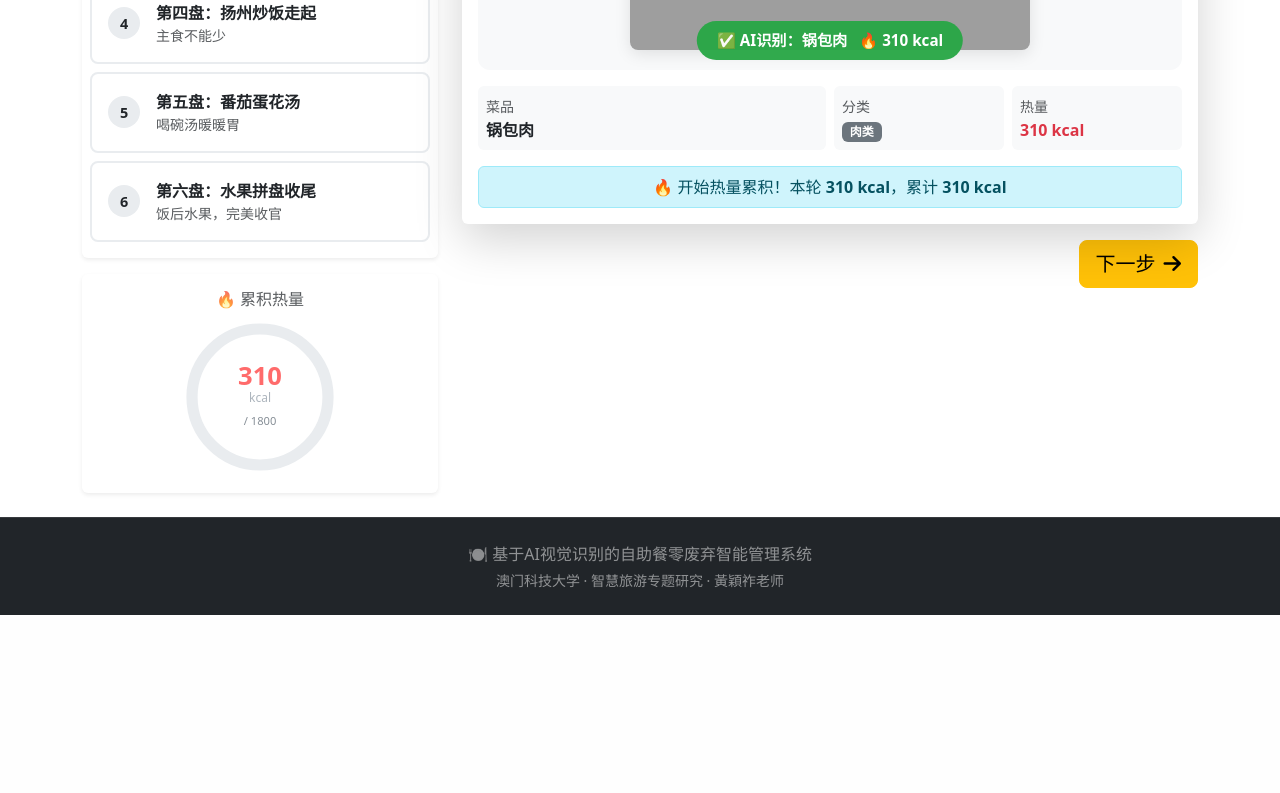
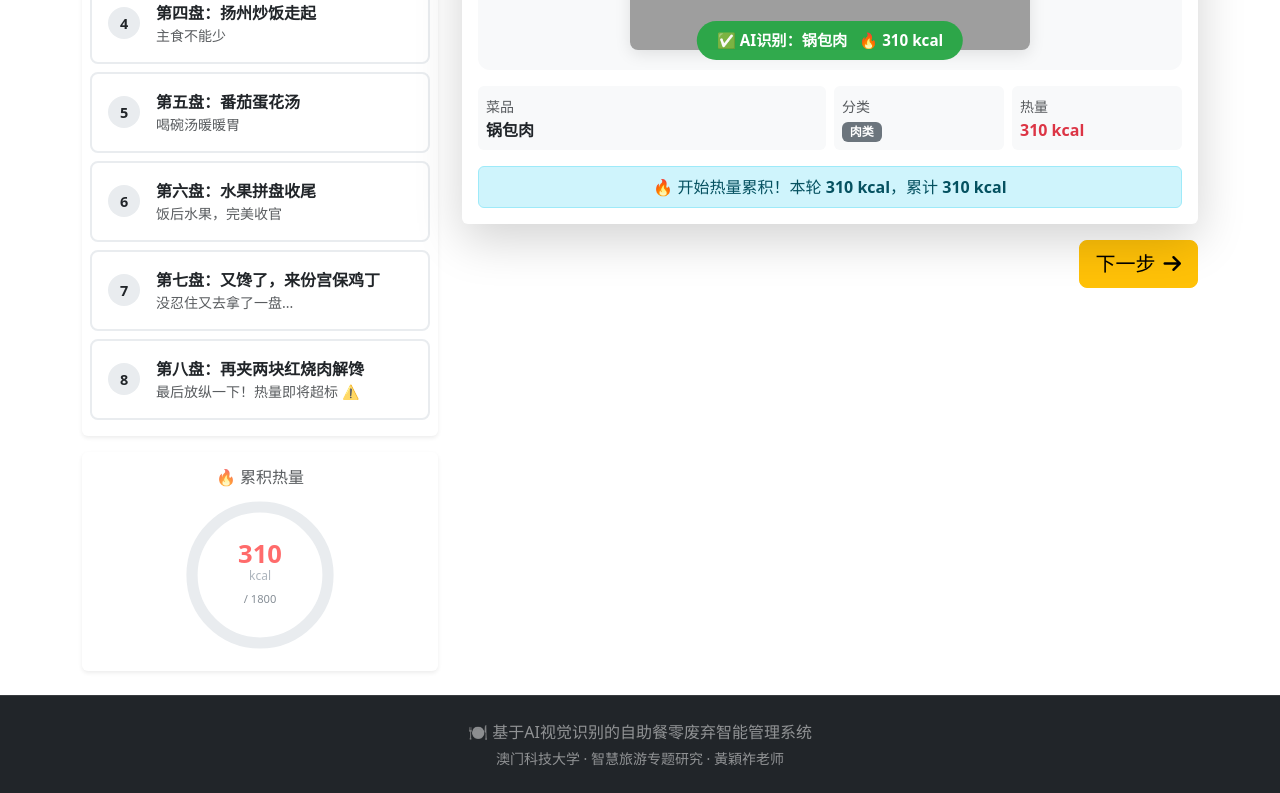
Before and after one commit to 986867562zzh-hub/buffet-zero-waste-ai, a Flask app: page /demo in a window 1280 px wide. Shown: the part 573-1366 px from the top of the page. Before the commit the page ends 1188 px from the top, so only its background shows below. Run offline with Flask 3, Linux system fonts and the light colour scheme; grey boxes are pictures that could not be loaded.

Commit message:
demo: 扩展为8步，总热量1952kcal超过1800阈值
步骤新增:
- 第7步: 宫保鸡丁 245kcal (累积1572)
- 第8步: 红烧肉 380kcal (累积1952 → 超阈值!)
- 超阈值时自动弹出卡通提醒(1.2秒延迟)

热量变化: 310→477→857→1177→1232→1327→1572→1952

```diff
--- a/app.py
+++ b/app.py
@@ -2343,6 +2343,24 @@ def demo_mode():
             'category': '水果',
             'calories': 95
         },
+        {
+            'title': '第七盘：又馋了，来份宫保鸡丁',
+            'desc': '没忍住又去拿了一盘...',
+            'dish_ids': ['gongbaojiding'],
+            'ref_image': get_ref('gongbaojiding'),
+            'identify_name': '宫保鸡丁',
+            'category': '肉类',
+            'calories': 245
+        },
+        {
+            'title': '第八盘：再夹两块红烧肉解馋',
+            'desc': '最后放纵一下！热量即将超标 ⚠️',
+            'dish_ids': ['hongshaorou'],
+            'ref_image': get_ref('hongshaorou'),
+            'identify_name': '红烧肉',
+            'category': '肉类',
+            'calories': 380
+        },
     ]
 
     total = sum(s['calories'] for s in demo_steps)
--- a/templates/demo_mode.html
+++ b/templates/demo_mode.html
@@ -254,6 +254,11 @@ function goToStep(stepIndex) {
 
     updateDemoRing(cumulative, demoThreshold);
     document.getElementById('content-step-' + stepIndex).scrollIntoView({behavior:'smooth'});
+
+    // 如果累积超过阈值，自动弹卡通提醒
+    if (cumulative >= demoThreshold) {
+        setTimeout(function() { showFinalReminder(); }, 1200);
+    }
 }
 
 // 显示最终提醒
```
